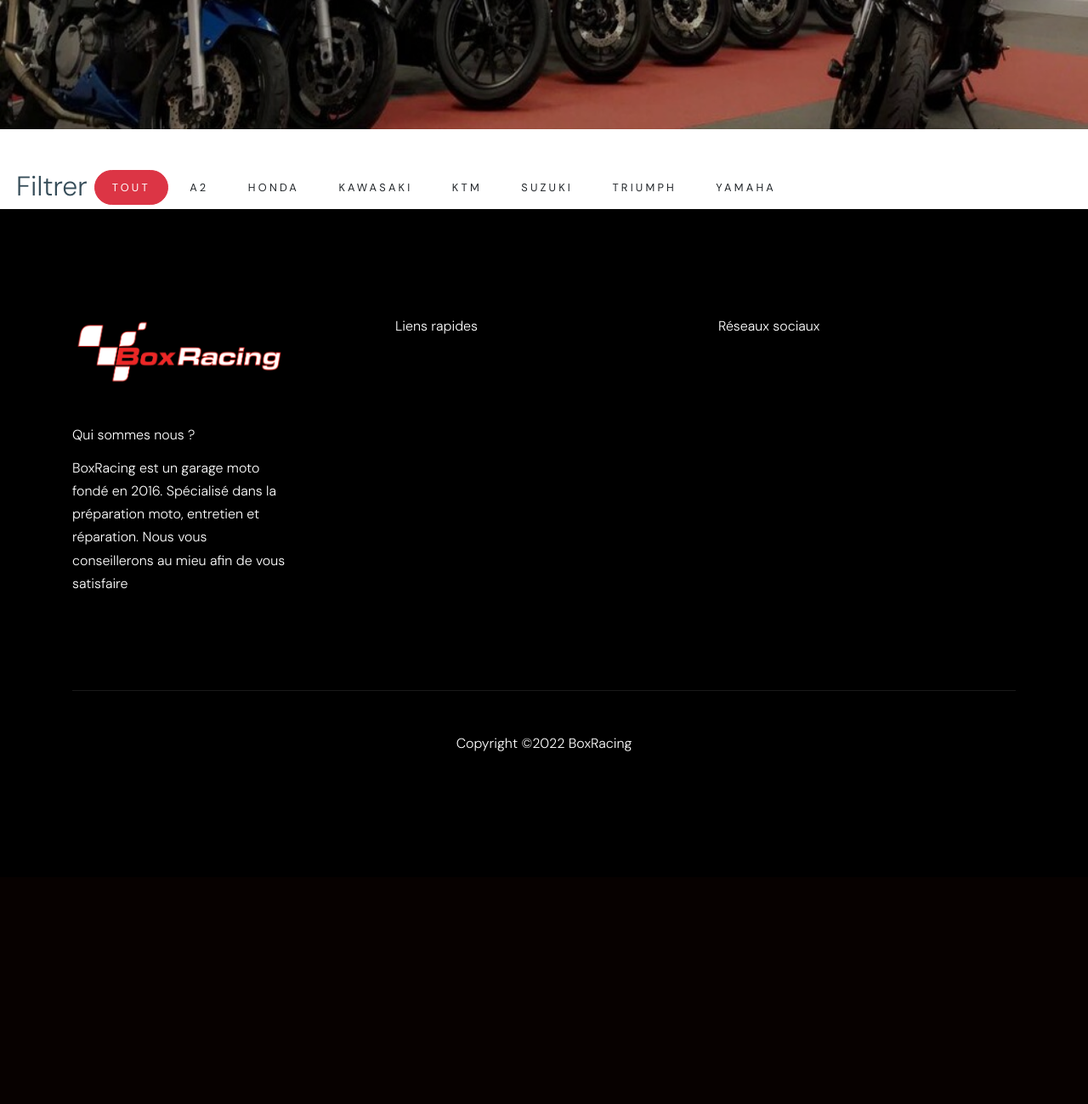
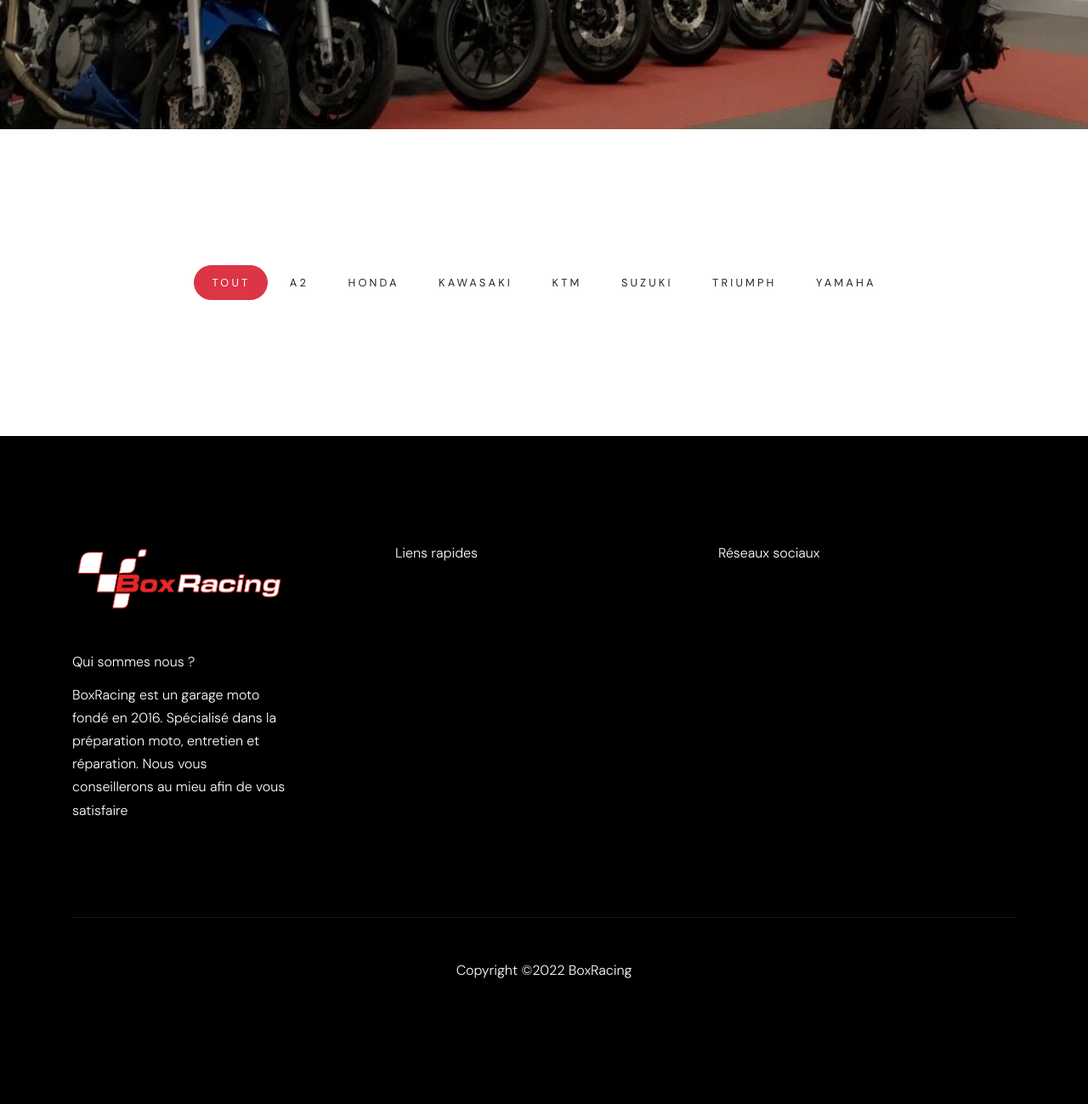
Before and after one commit to kevinalonso/boxracing, a Symfony app: template templates/category.html.twig in a window 1280 px wide. Shown: the part 525-1824 px from the top of the page at 85% size. Before the commit the page ends 1409 px from the top, so only its background shows below. Run offline with Twig, Linux system fonts and the light colour scheme; the template is opened without the code that fills it, so the values that code supplies are empty; some libraries are stand-ins or nearby versions; some web fonts are replaced.

Commit message:
page categorie refondue

```diff
--- a/templates/category.html.twig
+++ b/templates/category.html.twig
@@ -15,13 +15,11 @@
       </div>
     </div>
 
-	<div class="row container col-12 ml-1">
-
-		<div class="">
-			<h2 class="brand">Filtrer</h2>
-		</div>
-
-		<div class="ml-2">
+    <div class="site-section">
+    	 <div class="container">
+    	 	<div class="row mb-5">
+    	 		<div class="col-12">
+    	 			<div class="text-center">
 			        	<button class="brand btn btn-primary filter-button" data-filter="all">Tout</button>
 			        	<button class="brand btn btn-default filter-button" data-filter="a2">A2</button>
 			        	<button class="brand btn btn-default filter-button" data-filter="honda">Honda</button>
@@ -31,45 +29,51 @@
 			        	<button class="brand btn btn-default filter-button" data-filter="triumph">Triumph</button>
 			        	<button class="brand btn btn-default filter-button" data-filter="yamaha">Yamaha</button>
 			    	</div>
+    	 		</div>
+    	 	</div>
 
     	 	<div class="row">
+    	 		<div class="col-12 img-years">
 
     	 			{% for announcement in announcements %}
     	 				{% if announcement.IsActive %}
-					<div class="col-lg-4 col-md-6 mb-4 filter {{ (announcement.IsPermisA2) ? 'a2' : '' }} {{ announcement.Title|split(' ')[0]|lower }}">
-						<div class="card h-100">
-							<!--http://placehold.it/700x400-->
-							{% if announcement.IsSold %}
-								<span class="notify-badge">Vendu</span>
-								<img class="card-img-top" src="../../templates/imagesmotos/{{ asset(announcement.Image1) |split('/')|last }}" alt="">
-							{% elseif announcement.IsSold == false %}
+    	 					{% if announcement.IsSold == false %}
+	    	 					<div class="item-1 h col-lg-4 col-md-6 mb-4 announcement-contenaire mr-2 filter">
 					                <a href="{{ path('announcement', {'id': announcement.id}) }}">
-									<img class="card-img-top" src="../../templates/imagesmotos/{{ asset(announcement.Image1) |split('/')|last }}" alt="">
+					                	<img src="./../templates/imagesmotos/{{ asset(announcement.Image1) |split('/')|last }}" alt="Image" class="img-fluid">
 					                </a>
+					                <div class="item-1-contents">
+					                  <a class="card-announcement" href="{{ path('announcement', {'id': announcement.id}) }}">
+					                  	<h3>{{ announcement.Title }}</h3>
+					                  </a>
+					                  <ul>
+					                    <li class="d-flex"><span>Permis A2</span> <span class="price ml-auto">{{announcement.IsPermisA2 ? 'Oui' : 'Non'}}</span>
+	                        			<li class="d-flex"><span>Cylindrée</span> <span class="price ml-auto">{{announcement.Cylindrical}}</span></li>
+	                        			<li class="d-flex"><span>Kilomètres</span> <span class="price ml-auto">{{announcement.Km}}</span></li>
+	                        			<li class="d-flex"><span>Prix</span> <span class="price ml-auto">{{announcement.Price}}€</span></li>
+					                  </ul>
+					                </div>
+				              	</div>
+				              {% else %}
+				              	<div class="item-1 h col-lg-4 col-md-6 mb-4 announcement-contenaire mr-2">
+					                <img src="./../templates/imagesmotos/{{ asset(announcement.Image1) |split('/')|last }}" alt="Image" class="img-fluid">
+					                <div class="item-1-contents">
+					                  <h3>{{ announcement.Title }}</h3>
+					                  <span class="year-sold">
+					                  	<span>Vendu</span>
+					                  </span>
+					                </div>
+				              	</div>
 			              	{% endif %}
+    	 				{% endif %}
+    	 			{% endfor %}
 
-							<div class="card-body">
-								<h4 class="card-title">
-								{% if announcement.IsSold %}
-									<span class="card-announcement" href="{{ path('announcement', {'id': announcement.id}) }}">{{announcement.Title}} {{announcement.IsPermisA2 ? 'Permis A2' : ''}}</span>
-								{% elseif announcement.IsSold == false %}
-									<a class="card-announcement" href="{{ path('announcement', {'id': announcement.id}) }}">{{announcement.Title}} {{announcement.IsPermisA2 ? 'Permis A2' : ''}}</a>
-								{% endif %}
-								</h4>
 
-								<h5>{{ (announcement.IsSold) ? "Vendu" : "Prix: "~announcement.Price~"€"}}</h5>
 
-								<h5 class="card-text">{{ (announcement.IsSold) ? "" : "KM: "~announcement.Km }}</h5>
-							</div>
-							<div class="card-footer">
-								<small class="text-muted"></small>
+
+
 	    	 	</div>
     	 	</div>
     	</div>
-
-				{% endif %}
-			{% endfor %}
-
-		</div>
     </div>
 {% endblock %}
--- a/templates/style/style.css
+++ b/templates/style/style.css
@@ -1,3 +1,42 @@
+/*Specifique*/
+.announcement-contenaire{
+  display: inline-block;
+  padding: 0px;
+  max-width: 30%;
+}
+
+.img-years {
+  position: relative;
+  display: block;
+}
+.img-years .year-sold {
+  width: 150px;
+  height: 150px;
+  border-radius: 50%;
+  background: #dc3545;
+  position: absolute;
+  right: 0;
+  bottom: 0;
+  -webkit-transform: translate(50%, 50%);
+  -ms-transform: translate(50%, 50%);
+  transform: translate(-5%, 37%);
+}
+.img-years .year-sold > span {
+  width: 100%;
+  color: #fff;
+  text-align: center;
+  position: absolute;
+  top: 50%;
+  left: 50%;
+  font-size: 3rem;
+  display: block;
+  line-height: 1;
+  -webkit-transform: translate(-50%, -50%);
+  -ms-transform: translate(-50%, -50%);
+  transform: translate(-50%, -50%);
+}
+
+
 /* Base */
 html {
   overflow-x: hidden; }
```
Lines whose indentation alone changed are shown as unchanged.
